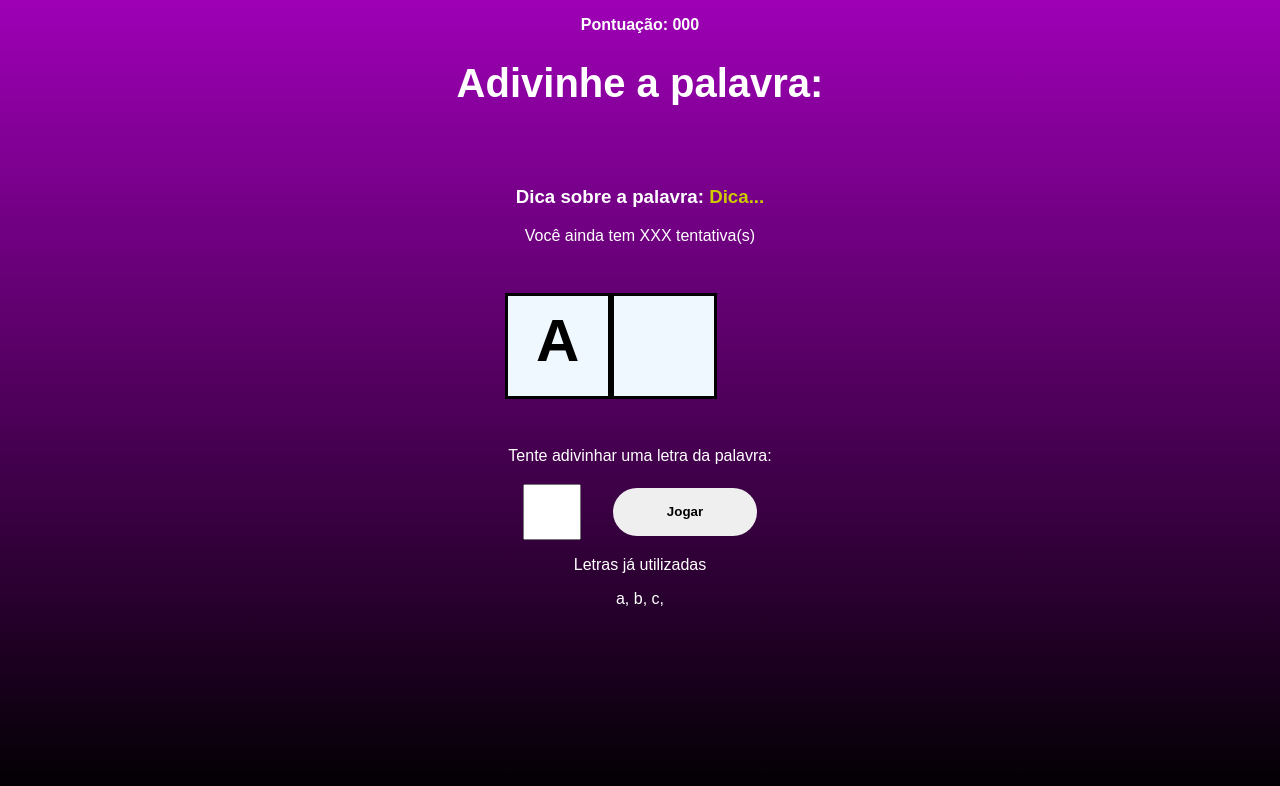
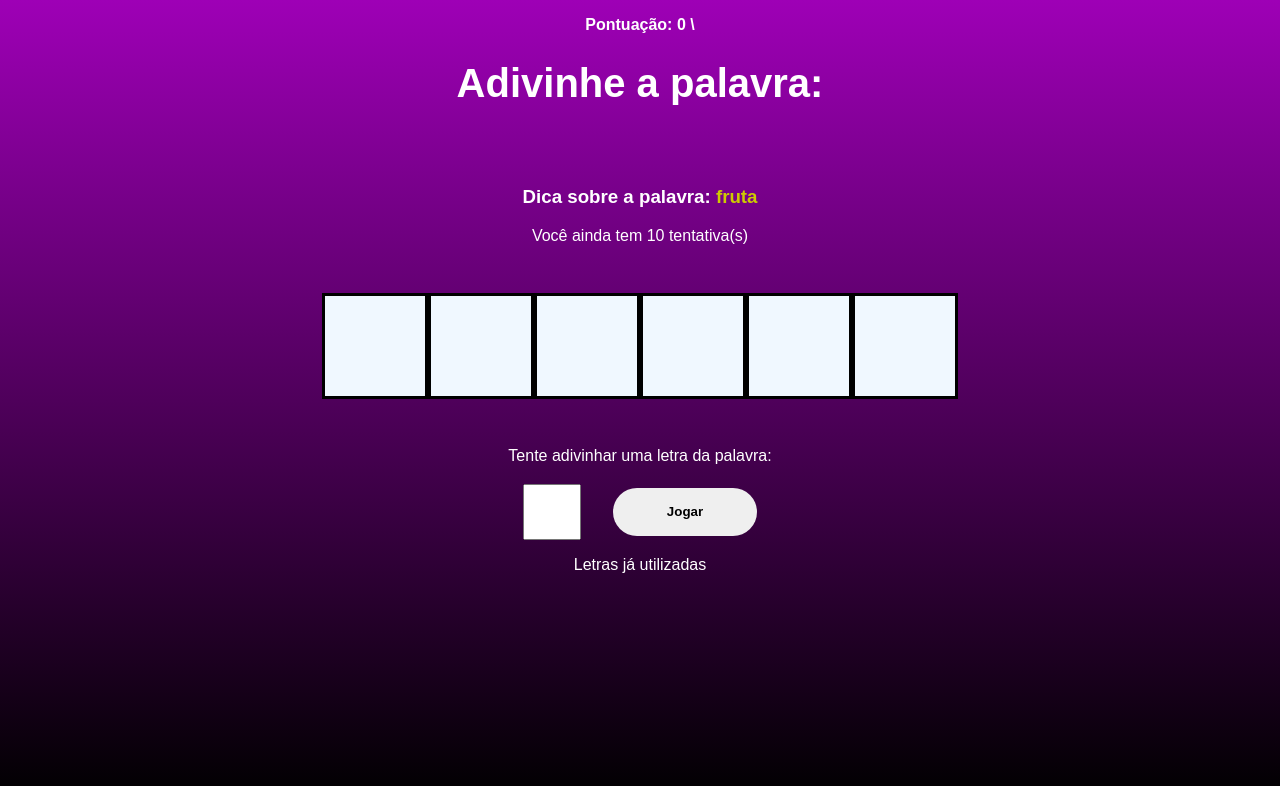
Before and after one commit to eduardooliveira3101/Secret-words, a React (Vite) app: page / in a window 1280 px wide. Both pictures are taken after a click on the button "Começar jogo". Shown: the top 786 px of the page. Built offline with nearby package versions, Linux system fonts and the light colour scheme.

Commit message:
input useRef

```diff
--- a/src/App.jsx
+++ b/src/App.jsx
@@ -1,22 +1,22 @@
 //React
 // eslint-disable-next-line no-unused-vars
-import {useState, useEffect, useCallback} from 'react'
+import { useState, useEffect, useCallback } from 'react'
 
 //Import do CSS
 import styles from './App.module.css'
 import React from 'react'
 
 //Imports dos components / dados do jogo
-import {wordsList} from './data/Words'
-import {StartScreen} from './components/StartScreen'
+import { wordsList } from './data/Words'
+import { StartScreen } from './components/StartScreen'
 import { Game } from './components/Game'
 import { GameOver } from './components/GameOver'
 
 //Array para progressão do jogo
 const stages = [
-  {id: 1, name: 'start'},
-  {id: 1, name: 'game'},
-  {id: 1, name: 'end'}
+  { id: 1, name: 'start' },
+  { id: 1, name: 'game' },
+  { id: 1, name: 'end' }
 ]
 
 function App() {
@@ -29,7 +29,13 @@ function App() {
   const [pickedCategory, setpickedCategory] = useState('')
   const [letters, setLetters] = useState([])
 
-  function pickWordAndPickedCategory () {
+  const [guessedLetters, setGuessedLetters] = useState([])
+  const [wrongLetters, setWrongLetters] = useState([])
+  const [guesses, setGuesses] = useState(10)
+  const [score, setScore] = useState(0)
+
+
+  function pickWordAndPickedCategory() {
     //Escolhendo a categoria aleatória
     //Aqui estou acessando a propriedade do objeto
     const categories = Object.keys(words)
@@ -38,24 +44,24 @@ function App() {
     //Aqui estou pegando uma palavra aleatória de dentro do array
     const word = words[category][Math.floor(Math.random() * words[category].length)]
 
-    return {category, word}
+    return { category, word }
   }
 
   function startGame() {
-    const {word, category} = pickWordAndPickedCategory()
+    const { word, category } = pickWordAndPickedCategory()
     let wordLetters = word.split("")
     wordLetters = wordLetters.map((i) => i.toLowerCase())
 
     setPickedWord(word)
     setpickedCategory(category)
-    setLetters(letters)
+    setLetters(wordLetters)
 
-    console.log(wordLetters, category )
+    console.log(wordLetters, category)
     setGameStage(stages[1].name)
   }
 
-  function verifyLetter() {
-    setGameStage(stages[2].name)
+  function verifyLetter(letter) {
+    console.log(letter)
   }
 
   function retry() {
@@ -64,8 +70,8 @@ function App() {
 
   return (
     <div className={styles.App}>
-      {gameStage === 'start' && <StartScreen startGame={startGame}/>}
-      {gameStage === 'game' && <Game verifyLetter={verifyLetter} />}
+      {gameStage === 'start' && <StartScreen startGame={startGame} />}
+      {gameStage === 'game' && <Game verifyLetter={verifyLetter} pickedWord={pickedWord} pickedCategory={pickedCategory} letters={letters} guessedLetters={guessedLetters} wrongLetters={wrongLetters} guesses={guesses} score={score} />}
       {gameStage === 'end' && <GameOver retry={retry} />}
     </div>
   )
--- a/src/components/Game.jsx
+++ b/src/components/Game.jsx
@@ -1,35 +1,56 @@
 import styles from './Game.module.css'
 import '../index.css'
+import { useState, useRef } from 'react'
 
-export function Game() {
+export function Game({ verifyLetter, pickedWord, pickedCategory, letters, guessedLetters, wrongLetters, guesses, score }) {
+
+  const [letter, setLetter] = useState('')
+  const letterInputRef = useRef(null)
+
+  function handleSubmit(event) {
+    event.preventDefault()
+    verifyLetter(letter)
+
+    setLetter('')
+    letterInputRef.current.focus()
+  }
+
+
   return (
     <div className={styles.game}>
       <p className={styles.points} >
-        <span>Pontuação: 000</span>
+        <span>Pontuação: {score} \</span>
       </p>
       <h1>Adivinhe a palavra: </h1>
       <h3 className={styles.tip}>
-        Dica sobre a palavra: <span>Dica...</span>
+        Dica sobre a palavra: <span>{pickedCategory}</span>
       </h3>
-      <p>Você ainda tem XXX tentativa(s)</p>
+      <p>Você ainda tem {guesses} tentativa(s)</p>
       <div className={styles.wordContainer}>
-        <span className={styles.letter}>A</span>
-        <span className={styles.blankSquare}></span>
+        {letters.map((letter, i) => (
+          guessedLetters.includes(letter) ? (
+            <span key={i} className={styles.letter}>
+              {letter}
+            </span>) : (
+            <span key={i} className={styles.blankSquare}>
+            </span>
+          )
+        ))}
       </div>
 
       <div className={styles.letterContainer}>
         <p>Tente adivinhar uma letra da palavra: </p>
-        <form>
-          <input type="text" name='letter' maxLength={1} required />
+        <form onSubmit={handleSubmit}>
+          <input ref={letterInputRef} value={letter} onChange={(event) => setLetter(event.target.value)} type="text" name='letter' maxLength={1} required />
           <button>Jogar</button>
         </form>
       </div>
 
       <div className={styles.wrongLettersContainer}>
         <p>Letras já utilizadas</p>
-        <span>a, </span>
-        <span>b, </span>
-        <span>c, </span>
+        {wrongLetters.map((letter, i) => (
+          <span key={i}>{letter}, </span>
+        ))}
       </div>
     </div>
   )
```
